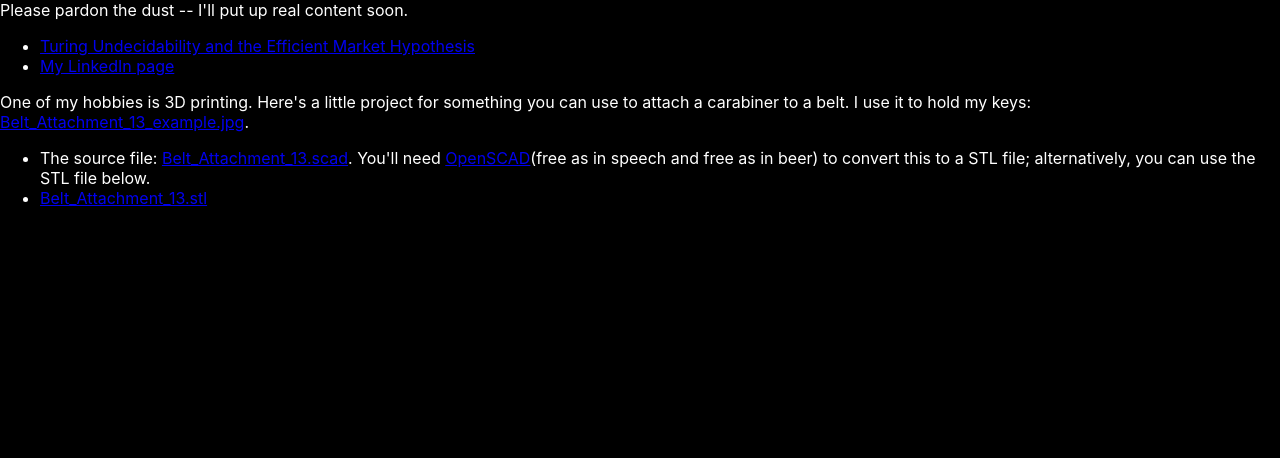
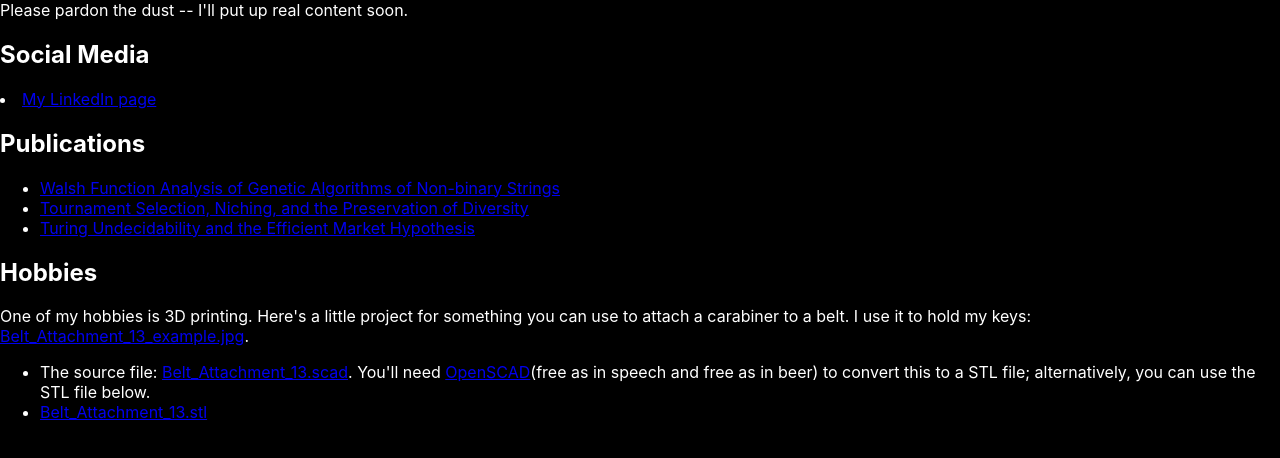
Before and after one commit to chrisoei/christopheroei.com, a React (Create React App) app: page / in a window 1280 px wide. Shown: the top 458 px of the page. Built offline with nearby package versions, Linux system fonts and the light colour scheme.

Commit message:
Add publications.

```diff
--- a/src/App.tsx
+++ b/src/App.tsx
@@ -1,23 +1,40 @@
 import React from 'react'
 import './App.css'
-import { blobURL } from "./common"
+import { blobURL } from './common'
 
 const App = () => {
     return (
         <div className="App">
             Please pardon the dust -- I'll put up real content soon.
+
+            <h2>Social Media</h2>
+            <li>
+                <a href="https://www.linkedin.com/in/oeichris/">My LinkedIn page</a>
+            </li>
+
+            <h2>Publications</h2>
             <ul>
+                <li>
+                    <a href={blobURL({
+                        sha2_256: "84dc05ce223b99e6b23aa1a91c2b0216f16353dfcf19f71f9eefdc2c3863654b",
+                        ext: "pdf"
+                    })}>Walsh Function Analysis of Genetic Algorithms of Non-binary Strings</a>
+                </li>
+                <li>
+                    <a href={blobURL({
+                        sha2_256: "d5892c6edc64b7963c3a97e4ab0d785b0b4a040ed47fb9816943610ce825a631",
+                        ext: "pdf"
+                    })}>Tournament Selection, Niching, and the Preservation of Diversity</a>
+                </li>
                 <li>
                     <a href={blobURL({
                         sha2_256: "bbfae219246fa05f2e4df0181ca892157e39752ca80ecf6c1992d18c2c42e899",
                         ext: "pdf"
                     })}>Turing Undecidability and the Efficient Market Hypothesis</a>
                 </li>
-                <li>
-                    <a href="https://www.linkedin.com/in/oeichris/">My LinkedIn page</a>
-                </li>
             </ul>
 
+            <h2>Hobbies</h2>
             One of my hobbies is 3D printing. Here's a little project for something you can use to attach a carabiner to a belt.
             I use it to hold my keys: <a href={blobURL({
                 sha2_256: "0520269efad016fc44af5af44b6ef776d104bddd169aefe327bddcf6520da8ef",
```
